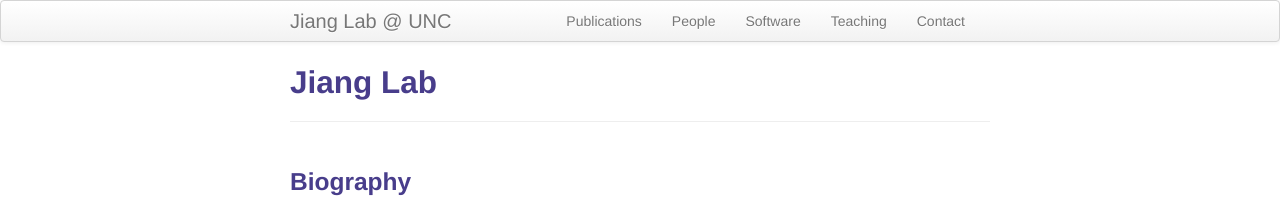
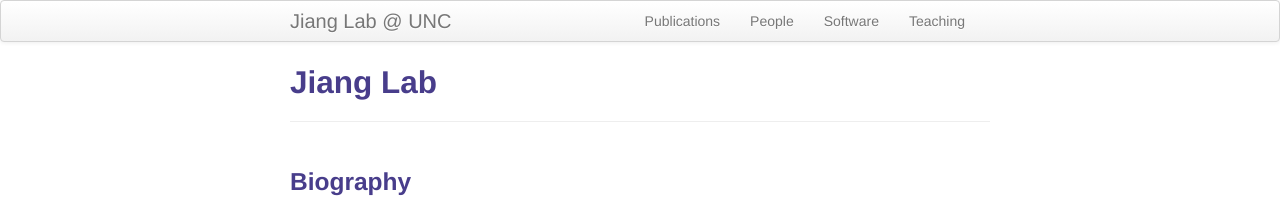
Before and after one commit to yuchaojiang/yuchaojiang.github.io, a Jekyll site: the page built from index.md, in a window 1280 px wide. Shown: the top 205 px of the page. Built offline with Jekyll 4.4.1, drawn with Linux system fonts in a browser that asks for light colours.

Commit message:
Update default.html

```diff
--- a/_includes/themes/twitter/default.html
+++ b/_includes/themes/twitter/default.html
@@ -39,7 +39,6 @@
               <li><a href="{{ BASE_PATH }}/pages/people.html">People</a></li>
               <li><a href="{{ BASE_PATH }}/pages/software.html">Software</a></li>
               <li><a href="{{ BASE_PATH }}/pages/teaching.html">Teaching</a></li>
-              <li><a href="{{ BASE_PATH }}/pages/contact.html">Contact</a></li>
           </ul>
         </div>
       </div>
```
